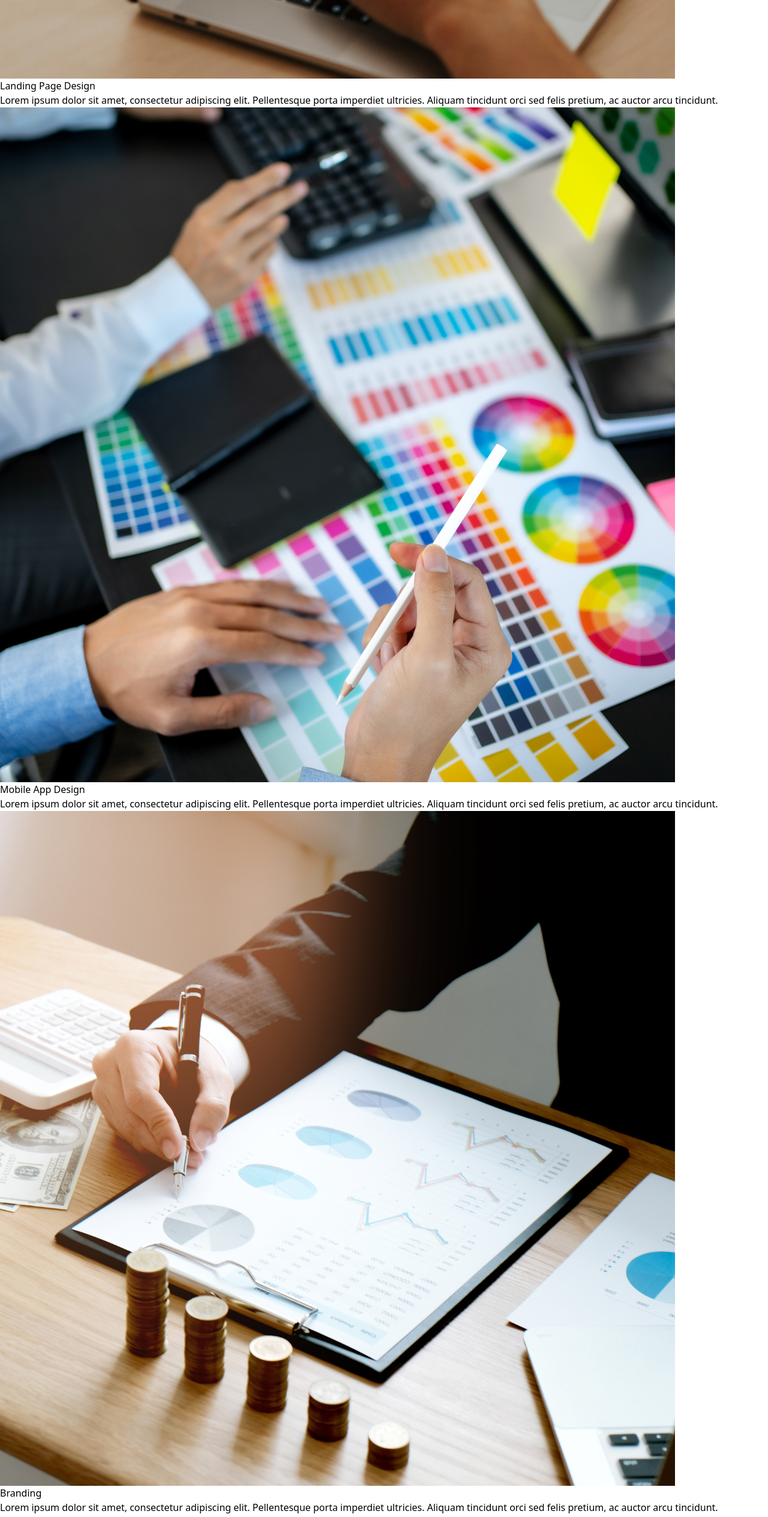
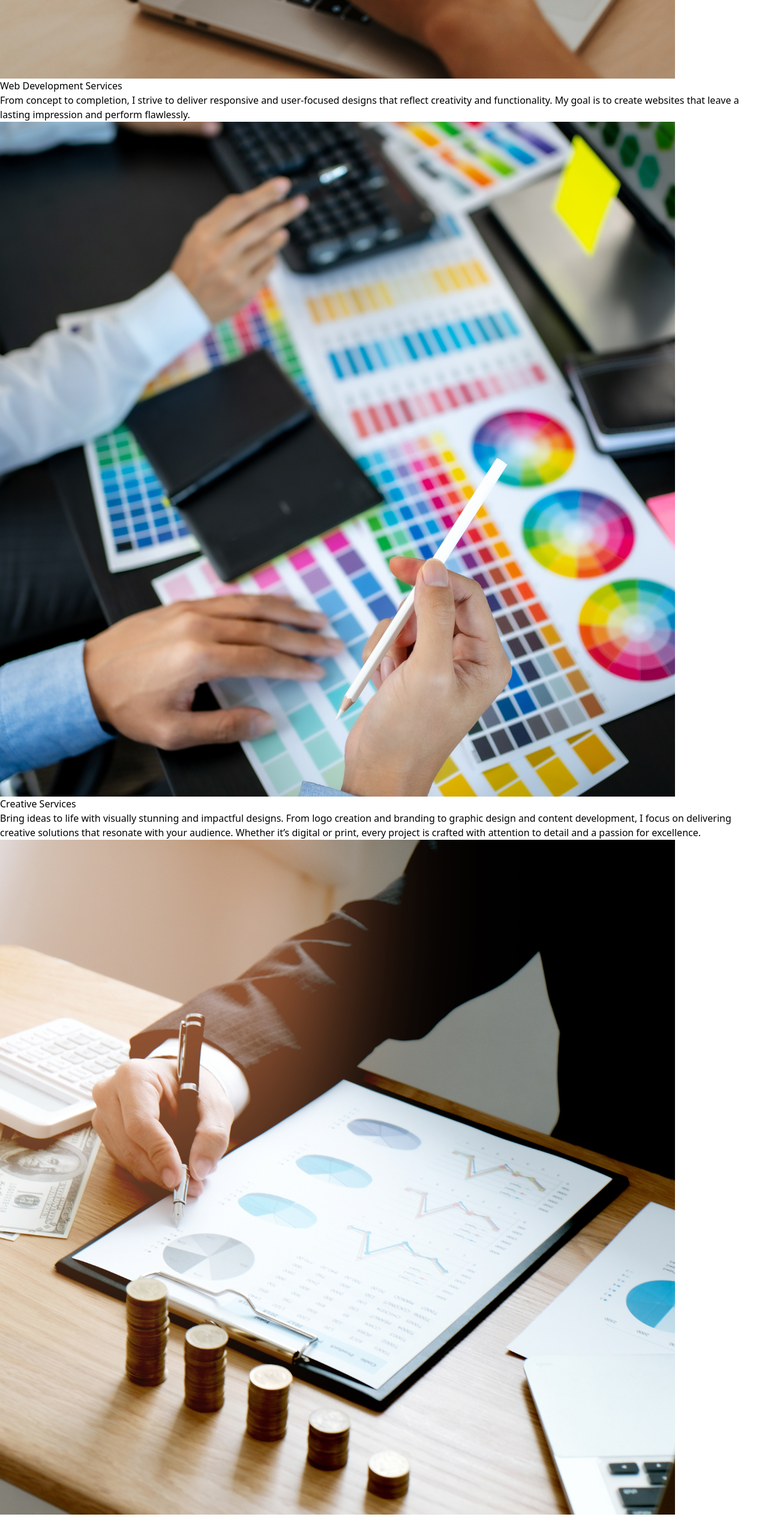
Before and after one commit to juanmarcosstudio/Juanmarcos-react-tailwind-website, a React (Vite) app: page / in a window 1280 px wide. Shown: the part 2240-4769 px from the top of the page at 60% size. Built offline with nearby package versions, Linux system fonts and the light colour scheme.

Commit message:
Add description for services

```diff
--- a/src/assets/components/Services.jsx
+++ b/src/assets/components/Services.jsx
@@ -5,33 +5,33 @@ import { FaArrowRight } from 'react-icons/fa'
 
 const Services = () => {
   return (
-    <div className='bg-white py-16 px-8'>
+    <div id="services" className='bg-white py-16 px-8'>
       <div className='container mx-auto px-6 lg:px-24 text-center'>
         <div className='mb-12'>
-            <h3 className='text-blue-500 font-semibold text-lg uppercase mb-2'>Services</h3>
-            <h2 className='text-4xl font-bold text-gray-800 mb-4'>Check my services</h2>
+            <h3 className='text-[#353A3A] font-semibold text-lg uppercase mb-2'>Services</h3>
+            <h2 className='text-4xl font-bold text-[#353A3A] mb-4'>Check my services</h2>
         </div>
       </div>
       <div className='grid grid-cols-1 md:grid-cols-3 gap-10'>
         <div className='bg-gray-50 rounded-lg shadow-lg p-6'>
             <img src={service1} alt='service1' className='w-full h-48 object-cover rounded-lg mb-4' />
-            <h3 className='text-2xl font-semibold text-gray-800 mb-2'>Landing Page Design</h3>
-            <p className='text-gray-600 mb-4'>Lorem ipsum dolor sit amet, consectetur adipiscing elit. Pellentesque porta imperdiet ultricies. Aliquam tincidunt orci sed felis pretium, ac auctor arcu tincidunt.</p>
+            <h3 className='text-2xl font-semibold text-[#353A3A] mb-2'>Web Development Services</h3>
+            <p className='text-gray-600 mb-4'>From concept to completion, I strive to deliver responsive and user-focused designs that reflect creativity and functionality. My goal is to create websites that leave a lasting impression and perform flawlessly.</p>
         </div>
         <div className='bg-gray-50 rounded-lg shadow-lg p-6'>
         <img src={service2} alt='service2' className='w-full h-48 object-cover rounded-lg mb-4' />
-            <h3 className='text-2xl font-semibold text-gray-800 mb-2'>Mobile App Design</h3>
-            <p className='text-gray-600 mb-4'>Lorem ipsum dolor sit amet, consectetur adipiscing elit. Pellentesque porta imperdiet ultricies. Aliquam tincidunt orci sed felis pretium, ac auctor arcu tincidunt.</p>
+            <h3 className='text-2xl font-semibold text-[#353A3A] mb-2'>Creative Services</h3>
+            <p className='text-gray-600 mb-4'>Bring ideas to life with visually stunning and impactful designs. From logo creation and branding to graphic design and content development, I focus on delivering creative solutions that resonate with your audience. Whether it’s digital or print, every project is crafted with attention to detail and a passion for excellence.</p>
         </div>
         <div className='bg-gray-50 rounded-lg shadow-lg p-6'>
         <img src={service3} alt='service3' className='w-full h-48 object-cover rounded-lg mb-4' />
-            <h3 className='text-2xl font-semibold text-gray-800 mb-2'>Branding</h3>
-            <p className='text-gray-600 mb-4'>Lorem ipsum dolor sit amet, consectetur adipiscing elit. Pellentesque porta imperdiet ultricies. Aliquam tincidunt orci sed felis pretium, ac auctor arcu tincidunt.</p>
+            <h3 className='text-2xl font-semibold text-[#353A3A] mb-2'>Additional Options</h3>
+            <p className='text-gray-600 mb-4'>Offer a variety of services to help your business grow. From managing your social media and running digital marketing campaigns to setting up email marketing and online stores, I’m here to make sure your brand reaches the right people.</p>
         </div>
       </div>
 
       <div className='mt-8 text-right'>
-        <a className='flex items-center justify-end text-blue-700 font-semibold hover:text-blue-500'>
+        <a className='flex items-center justify-end text-[#eab949] font-semibold hover:text-[#4370d8]'>
             Explore All Services <FaArrowRight
             className='ml-2' />
         </a>
```
